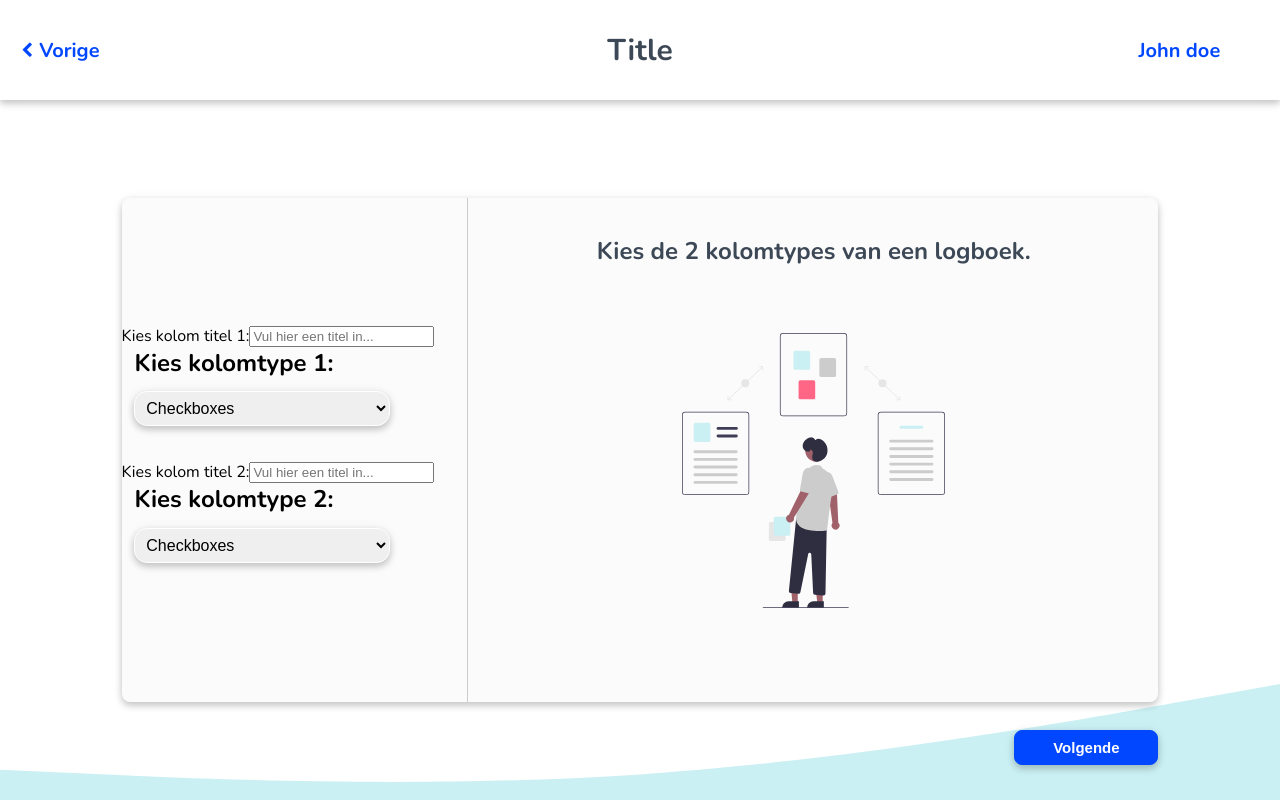
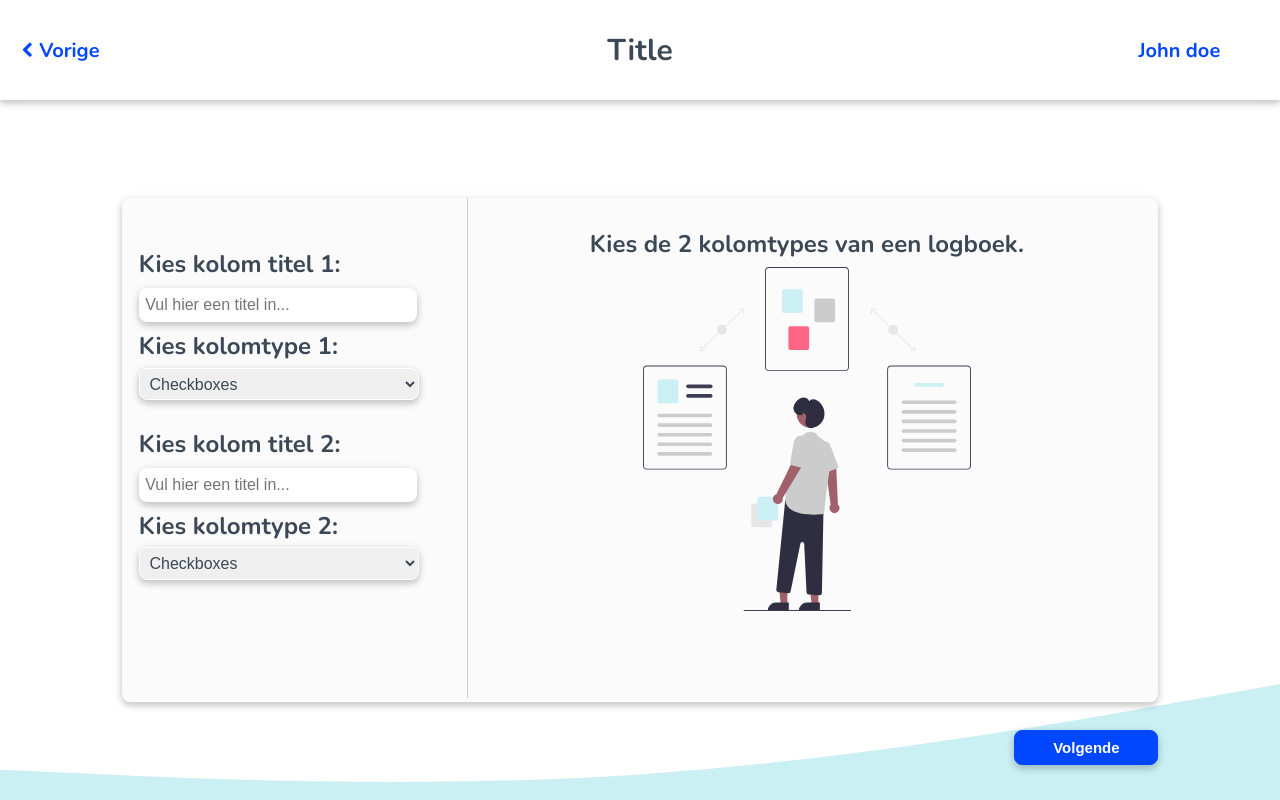
Before and after one commit to Rowan-Paul/HANAIM-DWA-Rekenlogboek, a React (Create React App) app in the folder rekenlogboek/client-side/: page /logbook-designer/new-logbook/page-2 in a window 1280 px wide. Built offline with nearby package versions, Linux system fonts and the light colour scheme.

Commit message:
Added reusable styling for new logbook pages 1,2, and 3

```diff
--- a/rekenlogboek/client-side/src/scss/Variables.scss
+++ b/rekenlogboek/client-side/src/scss/Variables.scss
@@ -1,5 +1,6 @@
 // text styling
 $label-font-size: 24px;
+$input-font-size: 16px;
 $bold: 700;
 
 // Colors
--- a/rekenlogboek/client-side/src/scss/common/InfoContainer.scss
+++ b/rekenlogboek/client-side/src/scss/common/InfoContainer.scss
@@ -4,7 +4,8 @@
 	border-left: 1px solid $borderColor;
 	color: $fontColor;
 	grid-column: span 2;
-	padding: 2.5%;
+	padding: 1.5%;
 	text-align: center;
 	width: 95%;
+	height: 95%;
 }
--- a/rekenlogboek/client-side/src/scss/common/Select.scss
+++ b/rekenlogboek/client-side/src/scss/common/Select.scss
@@ -1,24 +1,21 @@
 @import '../Variables.scss';
 
 .select-container {
-	.select-label {
-		margin: 0 1vw;
-		font-size: $label-font-size;
-		font-weight: $bold;
-	}
+	width: 100%;
 
 	.select {
-		width: 20vw;
-		margin: 1vw;
+		width: 100%;
 		padding: 2%;
+		margin: 2% 0;
 		font-size: 16px;
-		border-radius: 13px;
+		border-radius: 8px;
 		border: 1px solid #fff;
 		box-shadow: 0px 1px 12px 0px #00000010, 0px 4px 8px 0px #00000016,
 			0px 3px 6px 0px #00000020;
+		color: $fontColor;
 
 		&:focus {
-			border-radius: 13px;
+			border-radius: 8px;
 			border: 1px solid gray;
 			color: unset;
 			outline: unset;
--- a/rekenlogboek/client-side/src/scss/logbook-designer/components/AddLearnGoal.scss
+++ b/rekenlogboek/client-side/src/scss/logbook-designer/components/AddLearnGoal.scss
@@ -6,26 +6,4 @@
 	height: 90%;
 	position: relative;
 	width: 90%;
-
-	form {
-		position: absolute;
-		height: 80%;
-		margin: 5% 0;
-		input {
-			border: 1px solid $borderColor;
-			border-radius: 8px;
-			margin: 1vh 0;
-			padding: 1vh 0.5vw;
-			width: calc(100% - (1vw + 2px));
-		}
-		textarea {
-			border: 1px solid $borderColor;
-			border-radius: 8px;
-			height: 25%;
-			margin: 0.5vh 0;
-			padding: 1vh 0.5vw;
-			resize: none;
-			width: calc(100% - (1vw + 2px));
-		}
-	}
 }
--- a/rekenlogboek/client-side/src/scss/logbook-designer/components/Illustration.scss
+++ b/rekenlogboek/client-side/src/scss/logbook-designer/components/Illustration.scss
@@ -1,6 +1,8 @@
 .Illustration {
 	img {
-		margin: 10% auto;
-		width: 40%;
+		margin: 4% auto;
+		width: 50%;
+		max-height: 450px;
+		margin-top: 1%;
 	}
 }
--- a/rekenlogboek/client-side/src/scss/logbook-designer/containers/NewLogbook.scss
+++ b/rekenlogboek/client-side/src/scss/logbook-designer/containers/NewLogbook.scss
@@ -1,3 +1,5 @@
+@import '../../Variables.scss';
+
 .new-logbook {
 	align-items: center;
 	display: flex;
@@ -17,5 +19,42 @@
 		display: flex;
 		flex-direction: column;
 		justify-content: center;
+		height: inherit;
+		color: $fontColor;
+		margin: 5%;
+		position: relative;
+		width: 90%;
+	}
+
+	form {
+		position: absolute;
+		margin: 5% 0;
+		width: inherit;
+
+		label {
+			font-size: $label-font-size;
+			font-weight: $bold;
+		}
+
+		input {
+			border: unset;
+			border-radius: 8px;
+			margin: 1vh 0;
+			padding: 1vh 0.5vw;
+			width: calc(100% - (1vw + 2px));
+			box-shadow: $shadow;
+			font-size: $input-font-size;
+		}
+		textarea {
+			border: unset;
+			border-radius: 8px;
+			height: 25%;
+			margin: 0.5vh 0;
+			padding: 1vh 0.5vw;
+			resize: none;
+			width: calc(100% - (1vw + 2px));
+			box-shadow: $shadow;
+			font-size: $input-font-size;
+		}
 	}
 }
```
Also changed, not shown: 1 other file (tests, documents, lock files or other folders).
